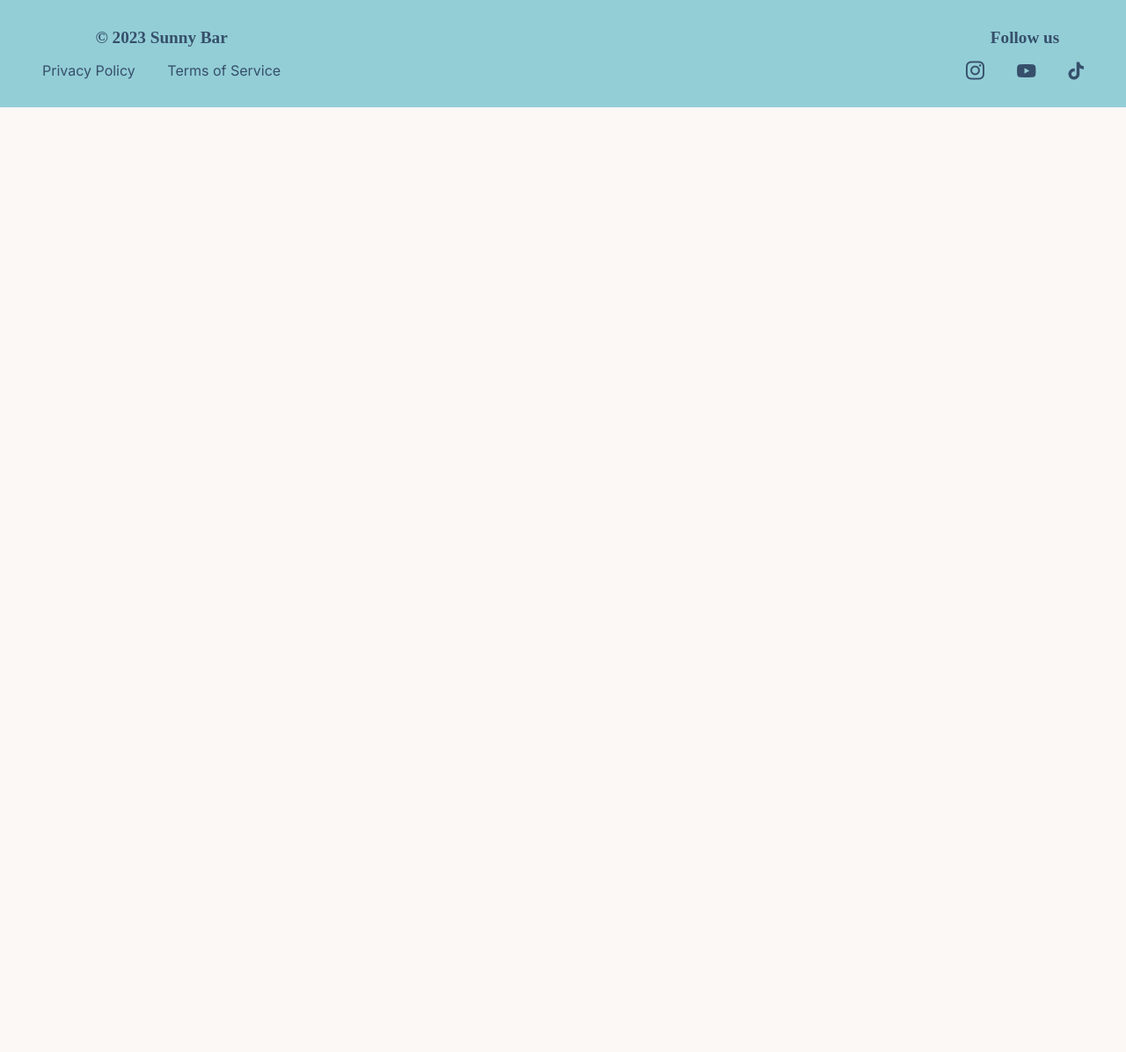
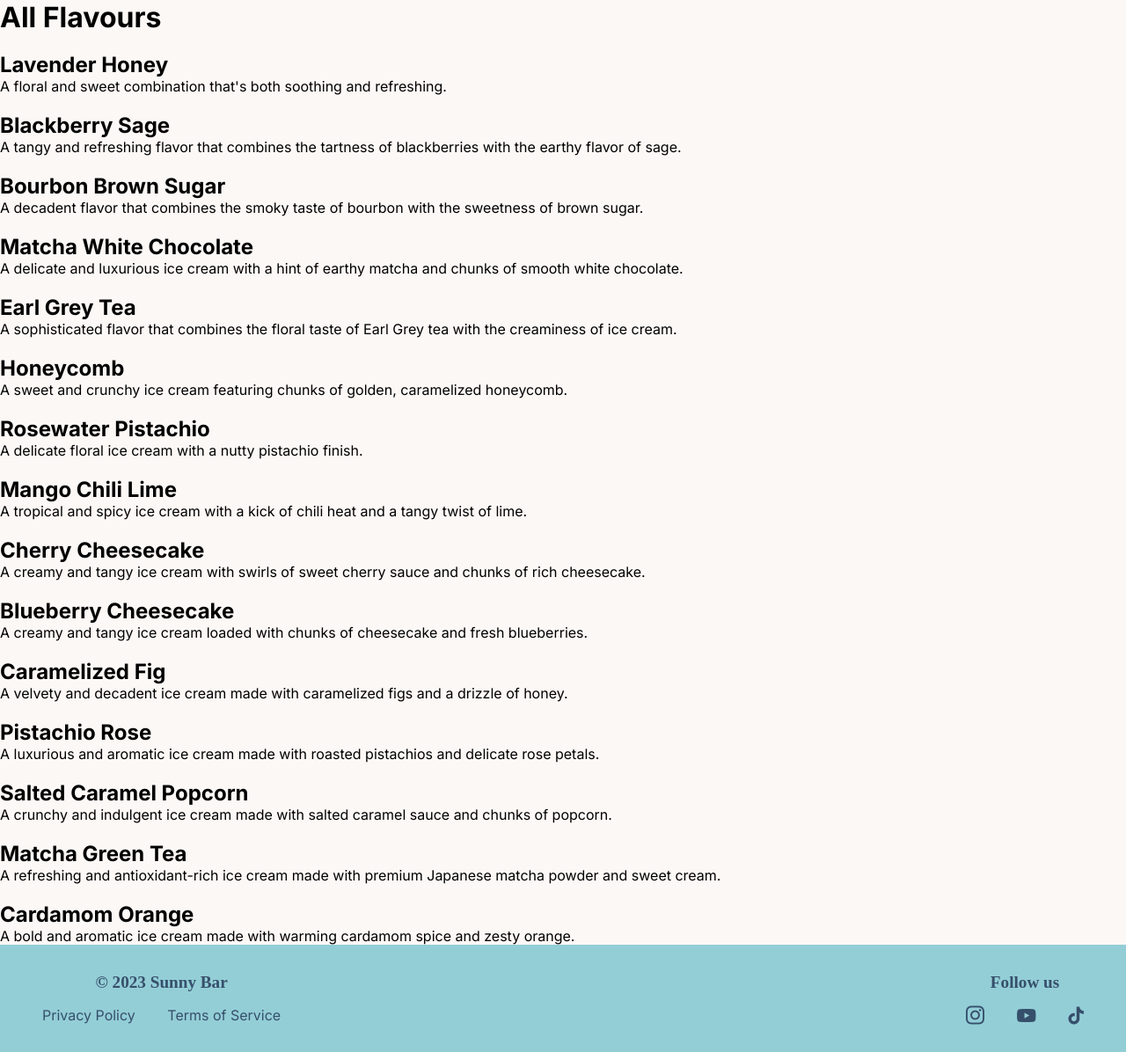
Before and after one commit to connniew/sunny-bar, a PHP site: page /flavours.php in a window 1280 px wide. Shown: the part 149-1345 px from the top of the page at 88% size. Before the commit the page ends 271 px from the top, so only its background shows below. Run offline with PHP 8.4, Linux system fonts and the light colour scheme; some libraries are stand-ins or nearby versions; some web fonts are replaced.

Commit message:
Update flavours.php

```diff
--- a/flavours.php
+++ b/flavours.php
@@ -10,7 +10,86 @@
     </header>
 
     <main class="main-content">
+        <h1>All Flavours</h1>
+        <div class="flavour">
+            <img src="" alt="">
+            <h2>Lavender Honey</h2>
+            <p>A floral and sweet combination that's both soothing and refreshing.</p>
+        </div>
+        <div class="flavour">
+            <img src="" alt="">
+            <h2>Blackberry Sage</h2>
+            <p>A tangy and refreshing flavor that combines the tartness of blackberries with the earthy flavor of sage.</p>
+        </div>
+        <div class="flavour">
+            <img src="" alt="">
+            <h2>Bourbon Brown Sugar</h2>
+            <p>A decadent flavor that combines the smoky taste of bourbon with the sweetness of brown sugar.</p>
+        </div>
 
+        <div class="flavour">
+            <img src="" alt="">
+            <h2>Matcha White Chocolate</h2>
+            <p>A delicate and luxurious ice cream with a hint of earthy matcha and chunks of smooth white chocolate.</p>
+        </div>
+        <div class="flavour">
+            <img src="" alt="">
+            <h2>Earl Grey Tea</h2>
+            <p>A sophisticated flavor that combines the floral taste of Earl Grey tea with the creaminess of ice cream.</p>
+        </div>
+        <div class="flavour">
+            <img src="" alt="">
+            <h2>Honeycomb</h2>
+            <p>A sweet and crunchy ice cream featuring chunks of golden, caramelized honeycomb.</p>
+        </div>
+
+        <div class="flavour">
+            <img src="" alt="">
+            <h2>Rosewater Pistachio</h2>
+            <p>A delicate floral ice cream with a nutty pistachio finish.</p>
+        </div>
+        <div class="flavour">
+            <img src="" alt="">
+            <h2>Mango Chili Lime</h2>
+            <p>A tropical and spicy ice cream with a kick of chili heat and a tangy twist of lime.</p>
+        </div>
+        <div class="flavour">
+            <img src="" alt="">
+            <h2>Cherry Cheesecake</h2>
+            <p>A creamy and tangy ice cream with swirls of sweet cherry sauce and chunks of rich cheesecake.</p>
+        </div>
+
+        <div class="flavour">
+            <img src="" alt="">
+            <h2>Blueberry Cheesecake</h2>
+            <p>A creamy and tangy ice cream loaded with chunks of cheesecake and fresh blueberries.</p>
+        </div>
+        <div class="flavour">
+            <img src="" alt="">
+            <h2>Caramelized Fig</h2>
+            <p>A velvety and decadent ice cream made with caramelized figs and a drizzle of honey.</p>
+        </div>
+        <div class="flavour">
+            <img src="" alt="">
+            <h2>Pistachio Rose</h2>
+            <p>A luxurious and aromatic ice cream made with roasted pistachios and delicate rose petals.</p>
+        </div>
+
+        <div class="flavour">
+            <img src="" alt="">
+            <h2>Salted Caramel Popcorn</h2>
+            <p>A crunchy and indulgent ice cream made with salted caramel sauce and chunks of popcorn.</p>
+        </div>
+        <div class="flavour">
+            <img src="" alt="">
+            <h2>Matcha Green Tea</h2>
+            <p>A refreshing and antioxidant-rich ice cream made with premium Japanese matcha powder and sweet cream.</p>
+        </div>
+        <div class="flavour">
+            <img src="" alt="">
+            <h2>Cardamom Orange</h2>
+            <p>A bold and aromatic ice cream made with warming cardamom spice and zesty orange.</p>
+        </div>
     </main>
 
     <?php include 'footer.php';?>
```
